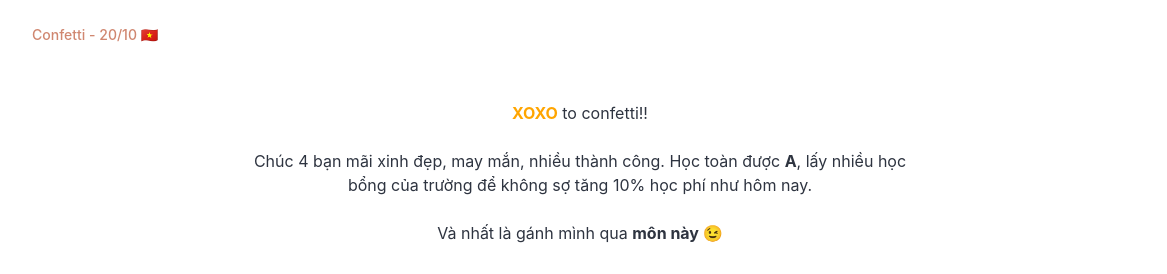
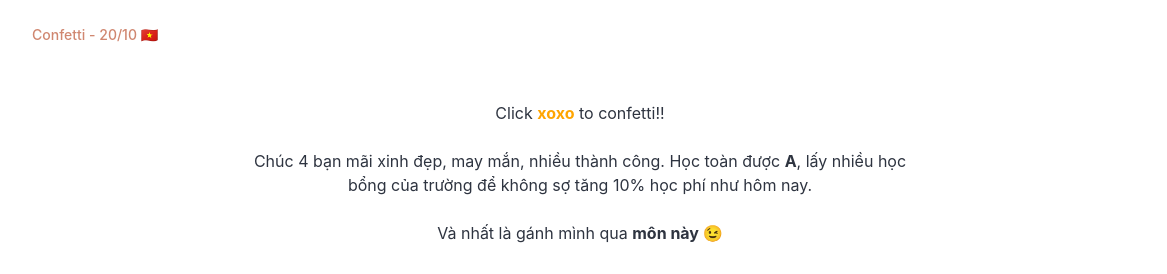
Before and after one commit to betty2310/conffeti, a Gatsby site: page / in a window 1280 px wide. Shown: the top 274 px of the page, 0-1167 px from the left. Built offline with nearby package versions, Linux system fonts and the light colour scheme; Gatsby itself is replaced by a stand-in of ours.

Commit message:
chore: text

```diff
--- a/src/pages/index.js
+++ b/src/pages/index.js
@@ -33,6 +33,7 @@ class IndexPage extends React.Component {
       <Layout>
         <div className={styles.textCenter}>
           <p>
+            {"Click "}
             <span
               style={{
                 fontWeight: "bold",
@@ -41,7 +42,7 @@ class IndexPage extends React.Component {
               }}
               onClick={this._click}
             >
-              XOXO
+              xoxo
             </span>
             {" to confetti!!"}
           </p>
```
Also changed, not shown: README.md.
